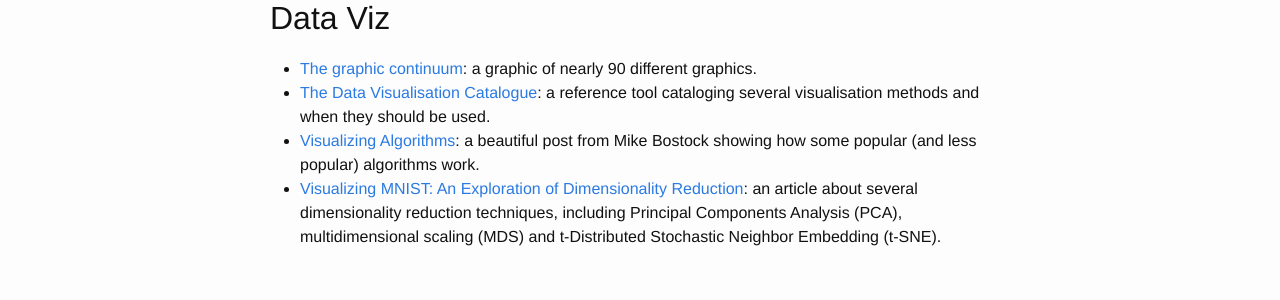
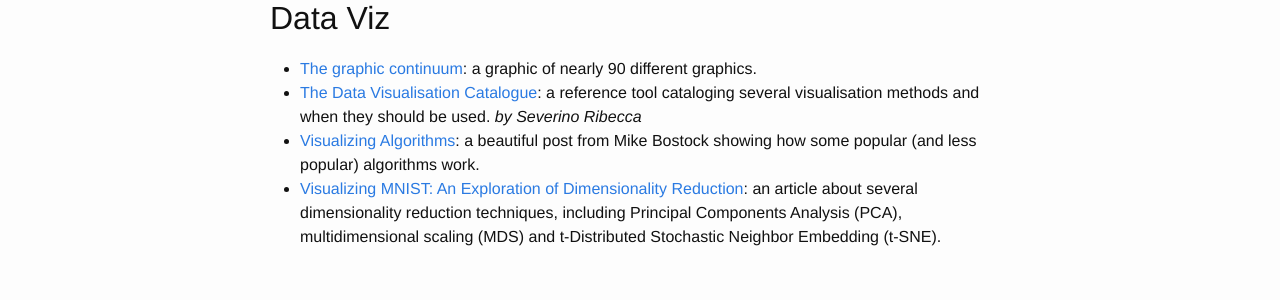
Before and after one commit to seiteta/seiteta.github.io_old, a Jekyll site: the page built from _posts/2015-01-04-articles.md, in a window 1280 px wide. Shown: the part 428-728 px from the top of the page. Built offline with Jekyll 4.4.1, drawn with Linux system fonts in a browser that asks for light colours.

Commit message:
Update 2015-01-04-articles.md

```diff
--- a/_posts/2015-01-04-articles.md
+++ b/_posts/2015-01-04-articles.md
@@ -15,6 +15,6 @@ tags: links
 ## Data Viz
 
 * [The graphic continuum](http://thumbnails-visually.netdna-ssl.com/the-graphic-continuum_5429904a31995.jpg): a graphic of nearly 90 different graphics.
-* [The Data Visualisation Catalogue](http://datavizcatalogue.com/): a reference tool cataloging several visualisation methods and when they should be used.
+* [The Data Visualisation Catalogue](http://datavizcatalogue.com/): a reference tool cataloging several visualisation methods and when they should be used. *by Severino Ribecca*
 * [Visualizing Algorithms](http://bost.ocks.org/mike/algorithms/): a beautiful post from Mike Bostock showing how some popular (and less popular) algorithms work.
 * [Visualizing MNIST: An Exploration of Dimensionality Reduction](http://colah.github.io/posts/2014-10-Visualizing-MNIST/): an article about several dimensionality reduction techniques, including Principal Components Analysis (PCA), multidimensional scaling (MDS) and t-Distributed Stochastic Neighbor Embedding (t-SNE).
```
